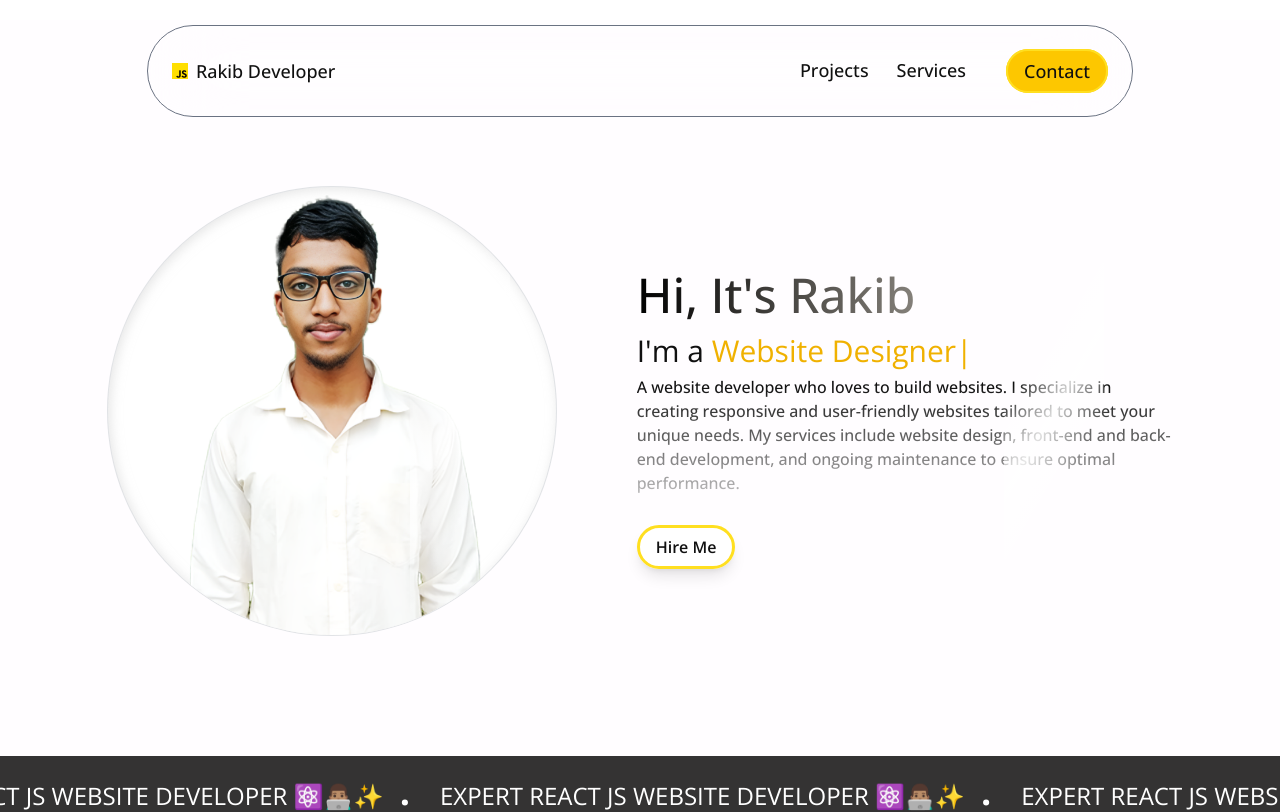
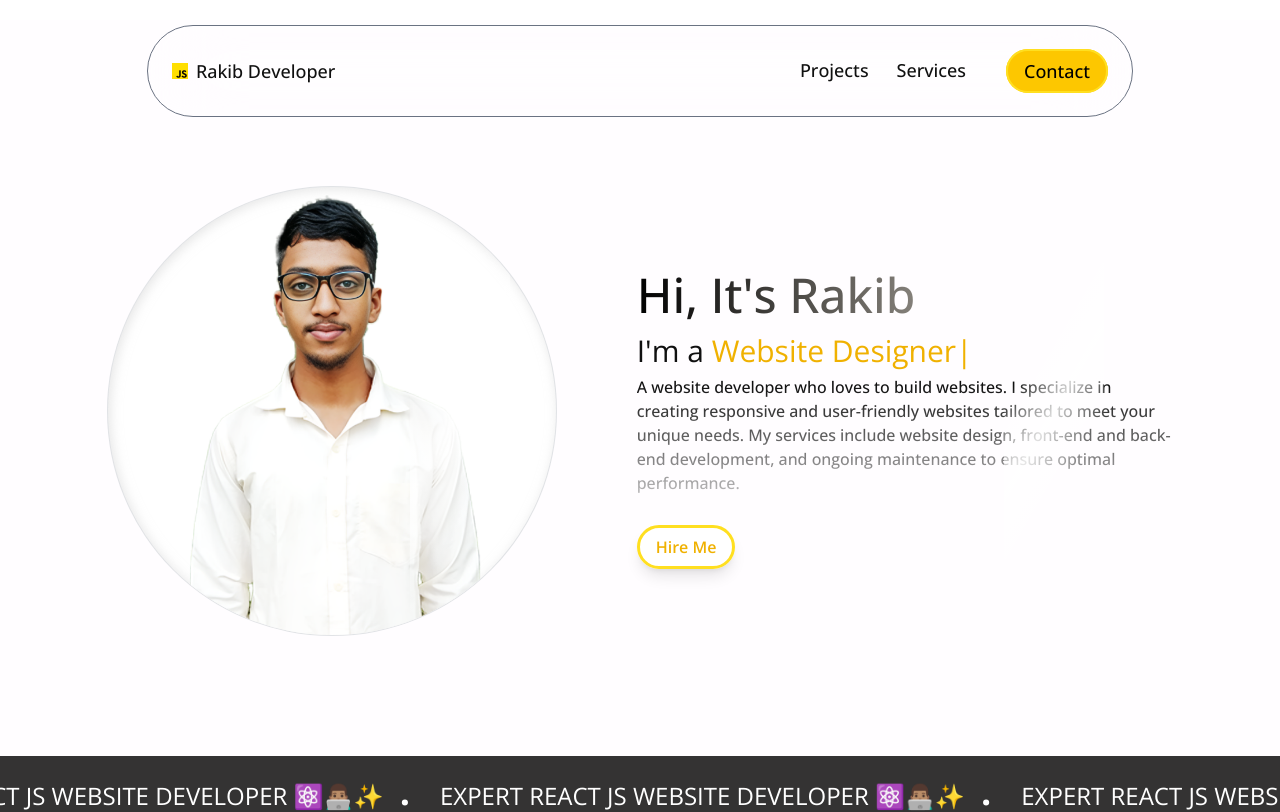
Before and after one commit to rakib00-dev/im-rakib, a React (Vite) app: page / in a window 1280 px wide. Shown: the top 812 px of the page. Built offline with nearby package versions, Linux system fonts and the light colour scheme.

Commit message:
comment the a secector color

```diff
--- a/src/index.css
+++ b/src/index.css
@@ -101,7 +101,7 @@ h1#section-title {
 }
 
 a {
-  color: var(--mainFontColor);
+  /* color: var(--mainFontColor); */
   text-decoration: none;
 }
 
```
